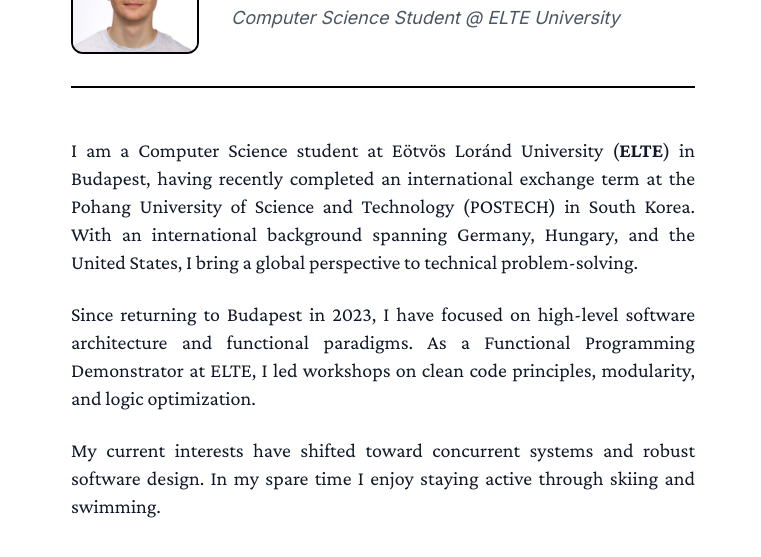
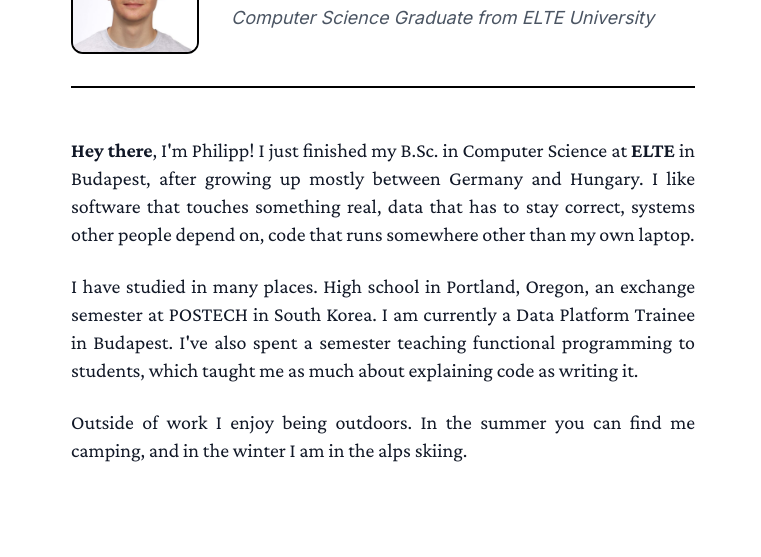
Before and after one commit to philippkillian07/philippkillian07.github.io, a plain HTML site: page index.html in a window 1280 px wide. Shown: the part 239-796 px from the top of the page, without its empty margins (257-1018 px from the left). Drawn offline with nearby package versions, Linux system fonts and the light colour scheme.

Commit message:
Updated the website to contain more up to day information

```diff
--- a/index.html
+++ b/index.html
@@ -39,30 +39,30 @@
                     Philipp Killian
                 </h1>
                 <p class="text-lg text-gray-600 italic">
-                    Computer Science Student @ ELTE University
+                    Computer Science Graduate from ELTE University
                 </p>
             </div>
         </header>
 
         <section class="serif text-xl space-y-6 text-justify">
             <p>
-                I am a Computer Science student at Eötvös Loránd University (<span class="font-bold">ELTE</span>) in
-                Budapest, having recently completed an international exchange term at the Pohang University of Science
-                and Technology (POSTECH) in South Korea.
-                With an international background spanning Germany, Hungary, and the United States,
-                I bring a global perspective to technical problem-solving.
+                <span class="font-bold">Hey there</span>, I'm Philipp! I just finished my B.Sc. in Computer Science at
+                <span class="font-bold">ELTE</span> in Budapest, after growing up mostly between Germany and
+                Hungary. I like software that touches something real, data that has to stay correct,
+                systems other people depend on, code that runs somewhere other than my own laptop.
             </p>
-
             <p>
-                Since returning to Budapest in 2023, I have focused on high-level software
-                architecture and functional paradigms. As a Functional Programming
-                Demonstrator at ELTE, I led workshops on clean code principles, modularity,
-                and logic optimization.
+                I have studied in many places. High school in
+                Portland, Oregon, an exchange semester
+                at POSTECH in South Korea. I am currently a Data Platform Trainee in Budapest.
+                I've also spent a semester teaching
+                functional programming to students, which taught me as much about explaining code
+                as writing it.
             </p>
-
             <p>
-                My current interests have shifted toward concurrent systems and robust software design.
-                In my spare time I enjoy staying active through skiing and swimming.
+                Outside of work I enjoy being outdoors. In the summer you can find me camping, and in the winter I am in the alps
+                skiing.
+            </p>
         </section>
     </main>
 </body>
```
Also changed, not shown: contact.html (+1 -1 lines), projects.html (+19 -14 lines).
